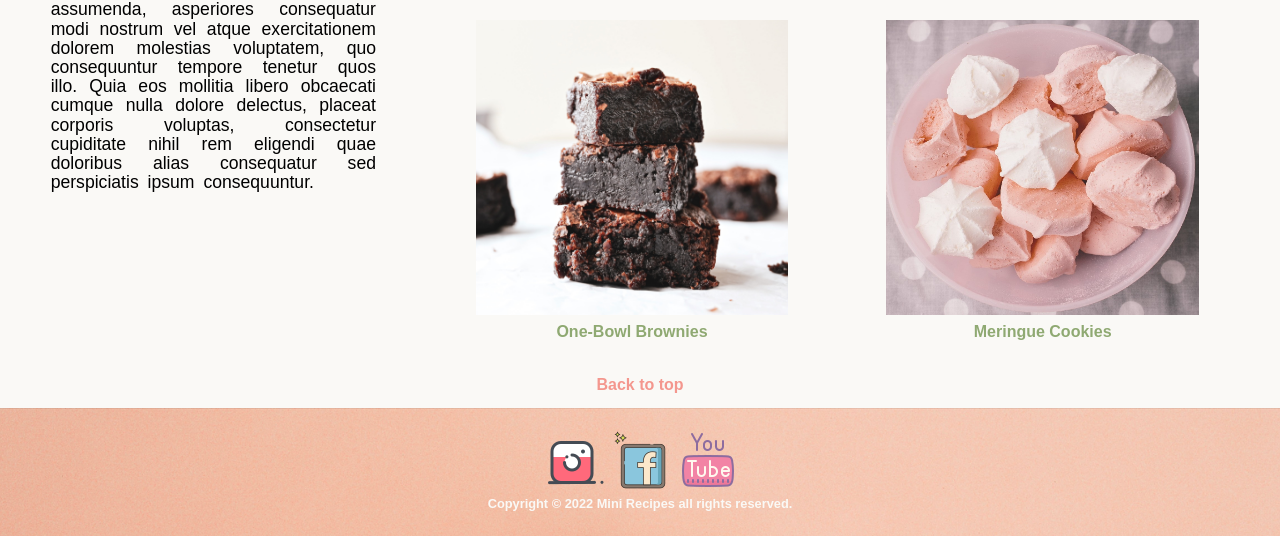
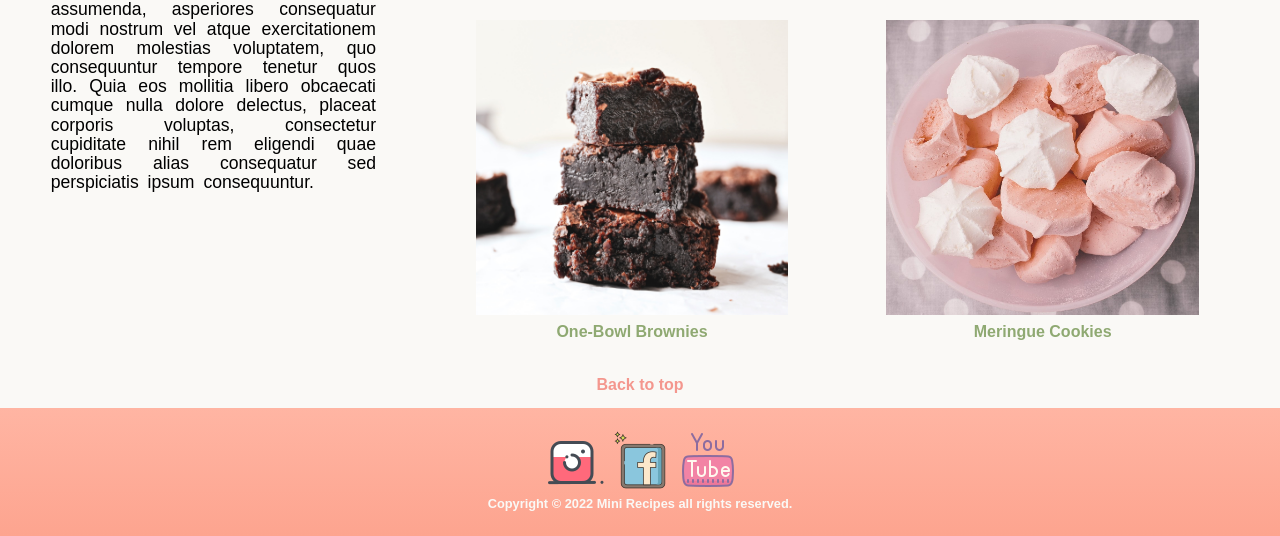
Before and after one commit to so-mini/First_Repository, a plain HTML site: page index.html in a window 1280 px wide. Shown: the part 1492-2028 px from the top of the page. Drawn offline with Linux system fonts and the light colour scheme.

Commit message:
Added gradient-background to footer and transition to H1

```diff
--- a/css/style.css
+++ b/css/style.css
@@ -24,6 +24,11 @@ h1 {
     text-align: center;
     color: #F4978E;
     padding: .5rem;
+    transition: font-size .2s .1s;
+}
+
+a h1:hover {
+    font-size: 3rem;
 }
 
 .mainLogo {
@@ -145,11 +150,7 @@ p {
     display: flex;
     flex-direction: column;
     justify-content: center;
-    background-image: url(/img/peachFooter.PNG);
-    background-color: #F4978E;
-    background-position: center;
-    background-repeat: no-repeat;
-    background-size: cover;
+    background-image: linear-gradient(360deg, #FDA48F,#FFB5A3);
     height: 8rem;
 }
 
```
